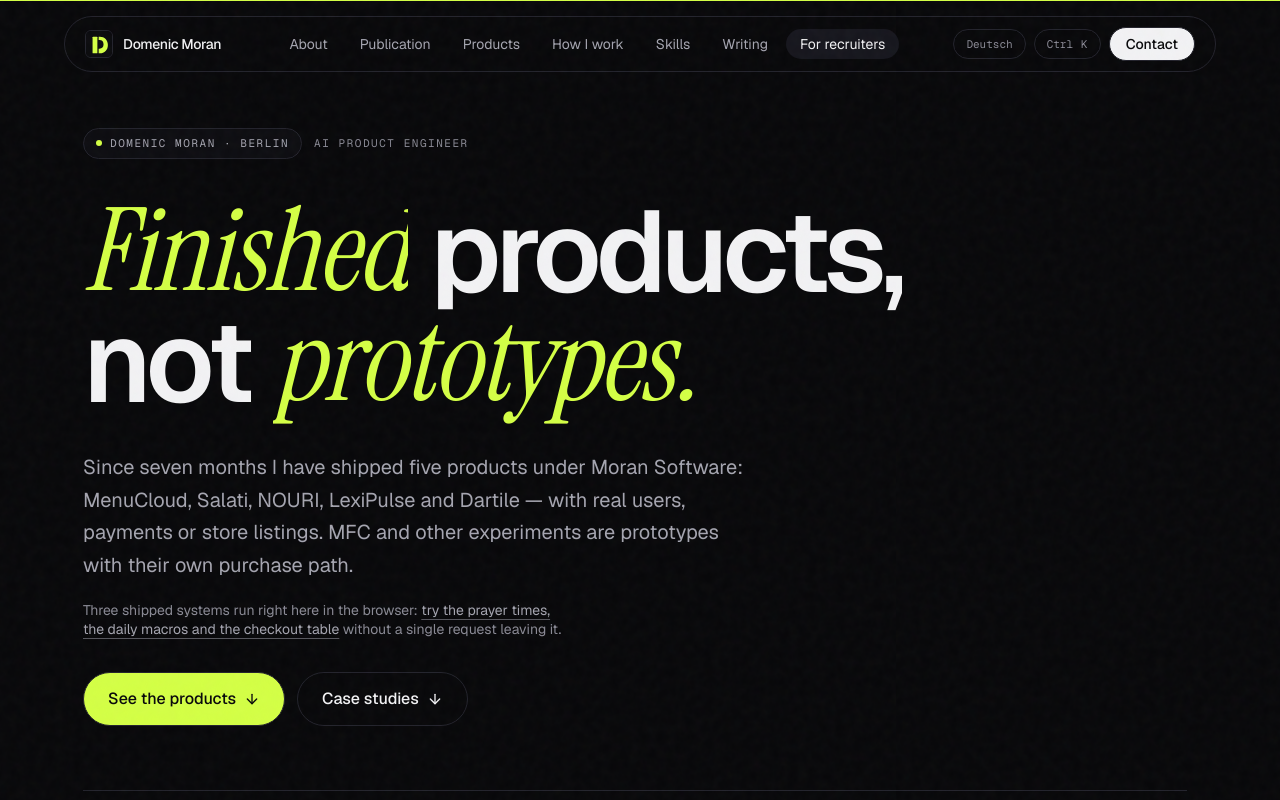
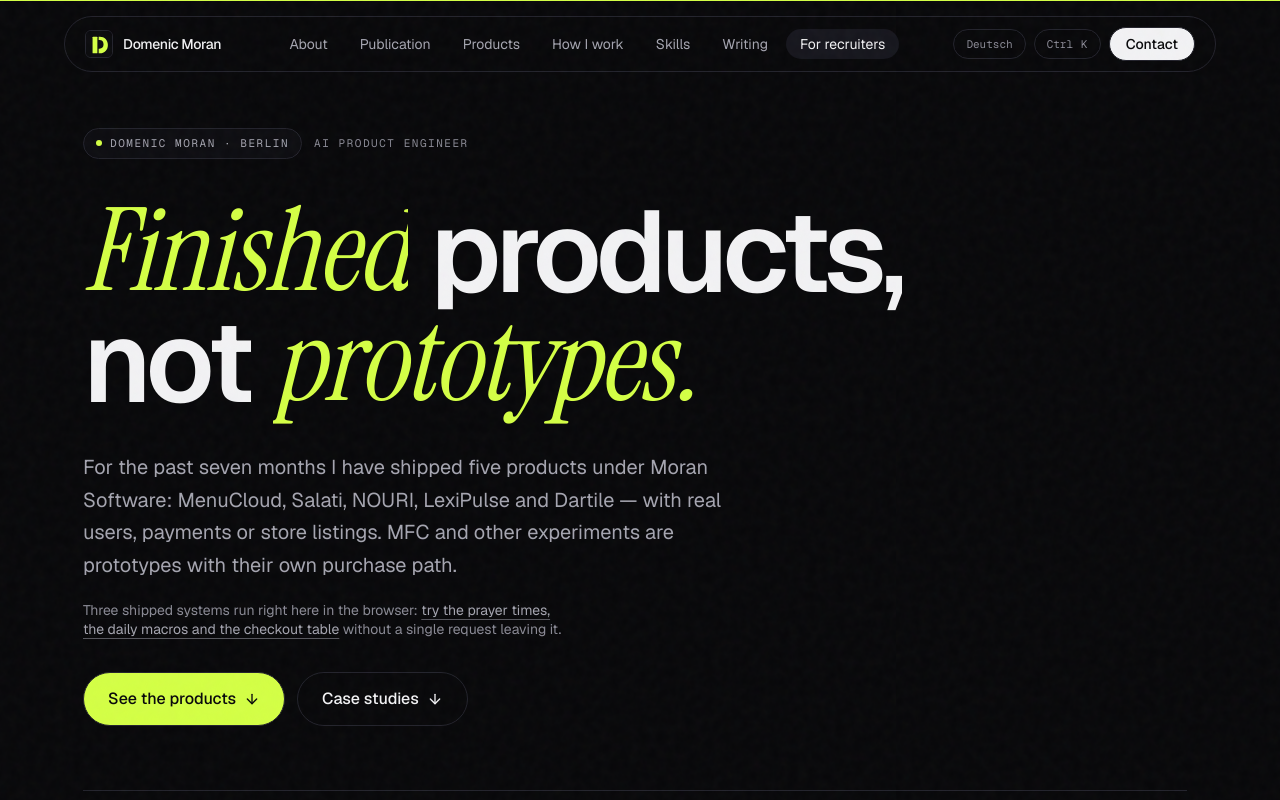
Before and after one commit to DomenicMoran/portfolio, a Next.js app: page /en in a window 1280 px wide. Shown: the top 800 px of the page. Built offline with nearby package versions, Linux system fonts and the light colour scheme.

Commit message:
fix(P2): EN-Hero-Lede For the past seven months
Co-authored-by: Cursor <cursoragent@cursor.com>

```diff
--- a/src/content/en.ts
+++ b/src/content/en.ts
@@ -172,7 +172,7 @@ export const en: Content = {
       { text: "not" },
       { text: "prototypes.", accent: true },
     ],
-    lede: `Since ${buildTime} I have shipped five products under Moran Software: MenuCloud, Salati, NOURI, LexiPulse and Dartile — with real users, payments or store listings. MFC and other experiments are prototypes with their own purchase path.`,
+    lede: `For the past ${buildTime} I have shipped five products under Moran Software: MenuCloud, Salati, NOURI, LexiPulse and Dartile — with real users, payments or store listings. MFC and other experiments are prototypes with their own purchase path.`,
     ctaPrimary: { label: "See the products", href: "#produkte" },
     ctaSecondary: { label: "Case studies", href: "#work" },
     tryIt: {
```
